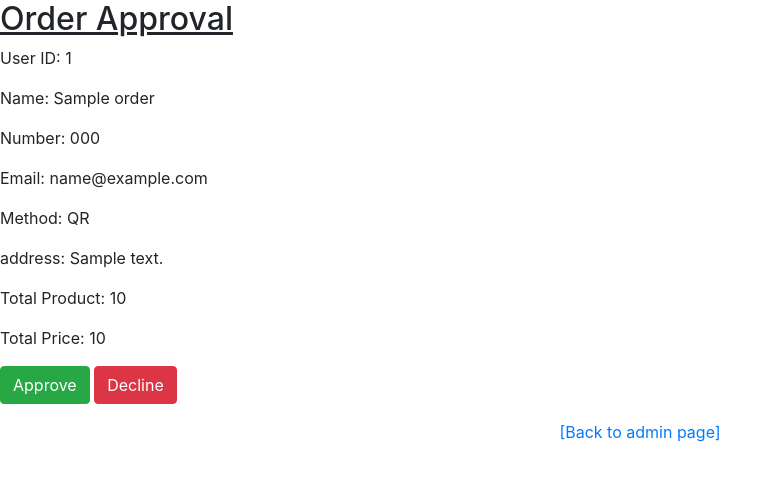
After one commit to syamusenpai/Confectionary-Management, a PHP site: page /aneka_rasa_git/admins/orderapproval.php in a window 1280 px wide. The commit adds this page. Shown: the top 481 px of the page, without its empty margins (0-782 px from the left). Run offline with PHP 8.4, Linux system fonts and the light colour scheme; tables that the repository leaves empty or names only in its code hold one stand-in row (values such as "Sample post"); some libraries are stand-ins or nearby versions.

Commit message:
orderapproval maybe done?

```diff
--- a/admins/Admin_dashbord.php
+++ b/admins/Admin_dashbord.php
@@ -110,9 +110,9 @@
 
         <ul class="sidebar-list">
           <li class="sidebar-list-item">
-            <a href="http://localhost/aneka_rasa_git/Confectionary-Management/admins/Admin_dashbord.php">
-              <span class="material-icons-outlined">dashboard</span> Dashboard
-            </a>
+            <a href="http://localhost/aneka_rasa_git/Confectionary-Management/admins/orderapproval.php">
+            <span class="material-icons-outlined">grading</span>Order Approval
+          </a>
           </li>
           <li class="sidebar-list-item">
             <a href="http://localhost/aneka_rasa_git/Confectionary-Management/startWeb/">
--- /dev/null
+++ b/admins/orderapproval.php
@@ -0,0 +1,127 @@
+<?php
+
+$servername = "localhost";
+$username = "root";
+$password = "";
+$dbname = "aneka_2.0";
+
+// Create a connection to the database
+$conn = new mysqli($servername, $username, $password, $dbname);
+
+// Check the connection
+if ($conn->connect_error) {
+    die("Connection failed: " . $conn->connect_error);
+}
+
+// Check if the order approval form is submitted
+if (isset($_POST['approve_order'])) {
+    $userID = $_POST['user_id'];
+    $name = $_POST['name'];
+    $number = $_POST['number'];
+    $email = $_POST['email'];
+    $method = "QR";
+    $address = $_POST['address'];
+    $total_products = $_POST['total_products'];
+    $total_price = $_POST['total_price'];
+    $proof_of_purchase = $_POST['proof_of_purchase'];
+    $profit = $total_products * $total_price;
+
+    // Insert approved order into the sales table
+    $query = "INSERT INTO sales (user_id, name, number, email, method, address, total_products, total_price, proof_of_purchase, profit)
+    VALUES ($userID, '$name', '$number', '$email', 'QR', '$address', '$total_products', $total_price, '$proof_of_purchase', $profit);";
+    if ($conn->query($query) === TRUE) {
+        // Delete the approved order from the order table
+        $deleteQuery = "DELETE FROM `orders` WHERE user_id = '$userID'";
+        if ($conn->query($deleteQuery) === TRUE) {
+            // Redirect to the Order Management page
+            header('Location: orderapproval.php');
+            exit();
+        } else {
+            echo "Error deleting order: " . $conn->error;
+        }
+    } else {
+        echo "Error inserting order into sales: " . $conn->error;
+    }
+}
+
+// Check if the order decline form is submitted
+if (isset($_POST['decline_order'])) {
+    $userID = $_POST['user_id'];
+
+    // Delete the declined order from the order table
+    $deleteQuery = "DELETE FROM `orders` WHERE user_id = '$userID'";
+    if ($conn->query($deleteQuery) === TRUE) {
+        // Redirect to the Order Management page
+        header('Location: orderapproval.php');
+        exit();
+    } else {
+        echo "Error deleting order: " . $conn->error;
+    }
+}
+
+$sql = "SELECT * FROM `orders`";
+
+
+$result = $conn->query($sql);
+
+// Check if any orders were found
+if ($result->num_rows > 0) {
+
+    $orders = array();
+
+    // Fetch each row as an associative array and add it to the $orders array
+    while ($row = $result->fetch_assoc()) {
+        $orders[] = $row;
+    }
+} else {
+    echo "No orders found.";
+}
+
+// Close the database connection
+$conn->close();
+?>
+
+<head>
+<link rel="stylesheet" href="https://stackpath.bootstrapcdn.com/bootstrap/4.5.2/css/bootstrap.min.css">
+    <script src="https://code.jquery.com/jquery-3.5.1.slim.min.js"></script>
+    <script src="https://cdn.jsdelivr.net/npm/@popperjs/core@1.16.0/dist/umd/popper.min.js"></script>
+    <script src="https://stackpath.bootstrapcdn.com/bootstrap/4.5.2/js/bootstrap.min.js"></script>
+</head>
+
+<?php if (!empty($orders)): ?>
+<?php foreach ($orders as $order): ?>
+    <h2>
+    <u>Order Approval</u>
+    </h2>
+    <div>
+        <p>User ID: <?php echo $order['user_id']; ?></p>
+        <p>Name: <?php echo $order['name']; ?></p>
+        <p>Number: <?php echo $order['number']; ?></p>
+        <p>Email: <?php echo $order['email']; ?></p>
+        <p>Method: <?php echo "QR"; ?></p>
+        <p>address: <?php echo $order['address']; ?></p>
+        <p>Total Product: <?php echo $order['total_products']; ?></p>
+        <p>Total Price: <?php echo $order['total_price']; ?></p>
+
+
+
+        <!-- Create the form to approve or decline the order -->
+        <form action="orderapproval.php" method="POST">
+        <input type="hidden" name="user_id" value="<?php echo $order['user_id']; ?>">
+        <input type="hidden" name="name" value="<?php echo $order['name']; ?>">
+        <input type="hidden" name="number" value="<?php echo $order['number']; ?>">
+        <input type="hidden" name="email" value="<?php echo $order['email']; ?>">
+        <input type="hidden" name="address" value="<?php echo $order['address']; ?>">
+        <input type="hidden" name="total_products" value="<?php echo $order['total_products']; ?>">
+        <input type="hidden" name="total_price" value="<?php echo $order['total_price']; ?>">
+
+
+        <button type="submit" class="btn btn-success" name="approve_order">Approve</button>
+        <button type="submit" class="btn btn-danger" name="decline_order">Decline</button>
+        </form>
+    </div>
+<?php endforeach; ?>
+<?php else: ?>
+    <p>No orders found.</p>
+<?php endif; ?>
+<a href="Admin_dashbord.php"><center>[Back to admin page]</center></a>
```
Also changed, not shown: startWeb/checkout.php (+46 -14 lines).
